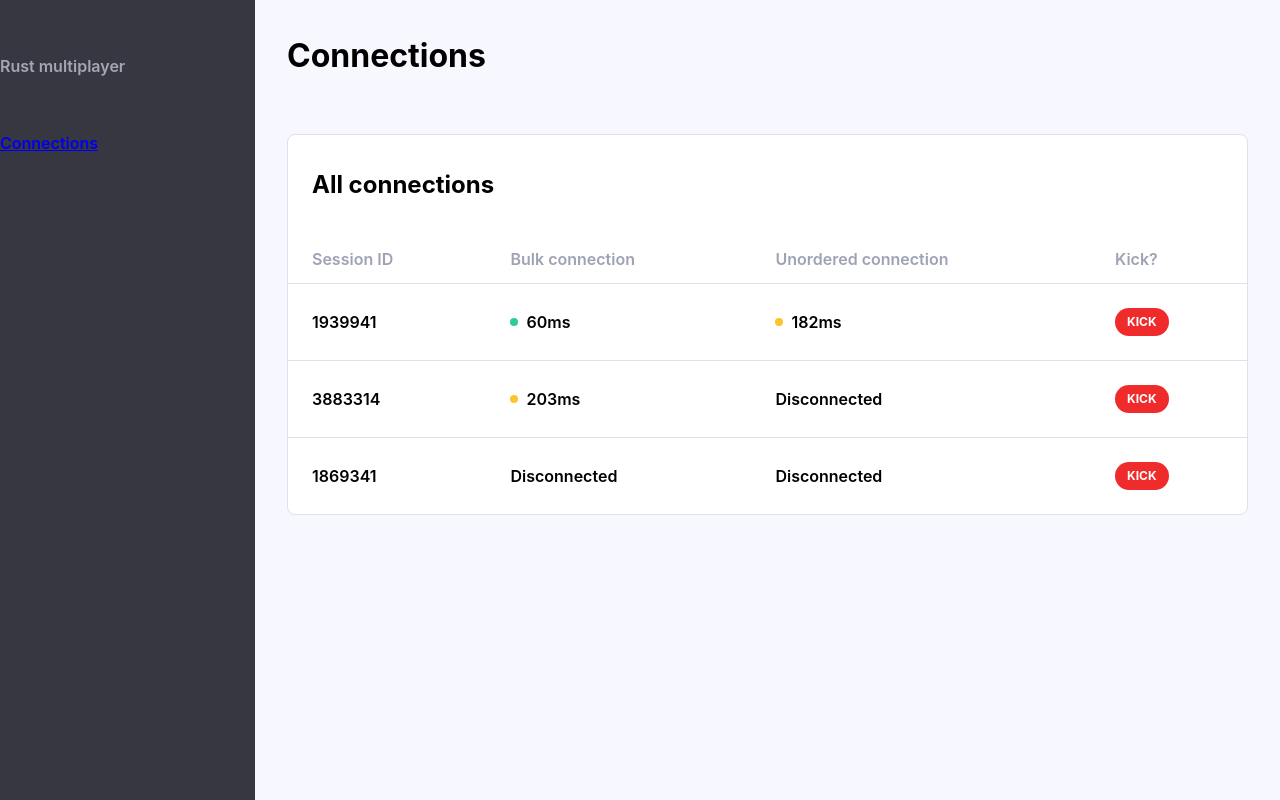
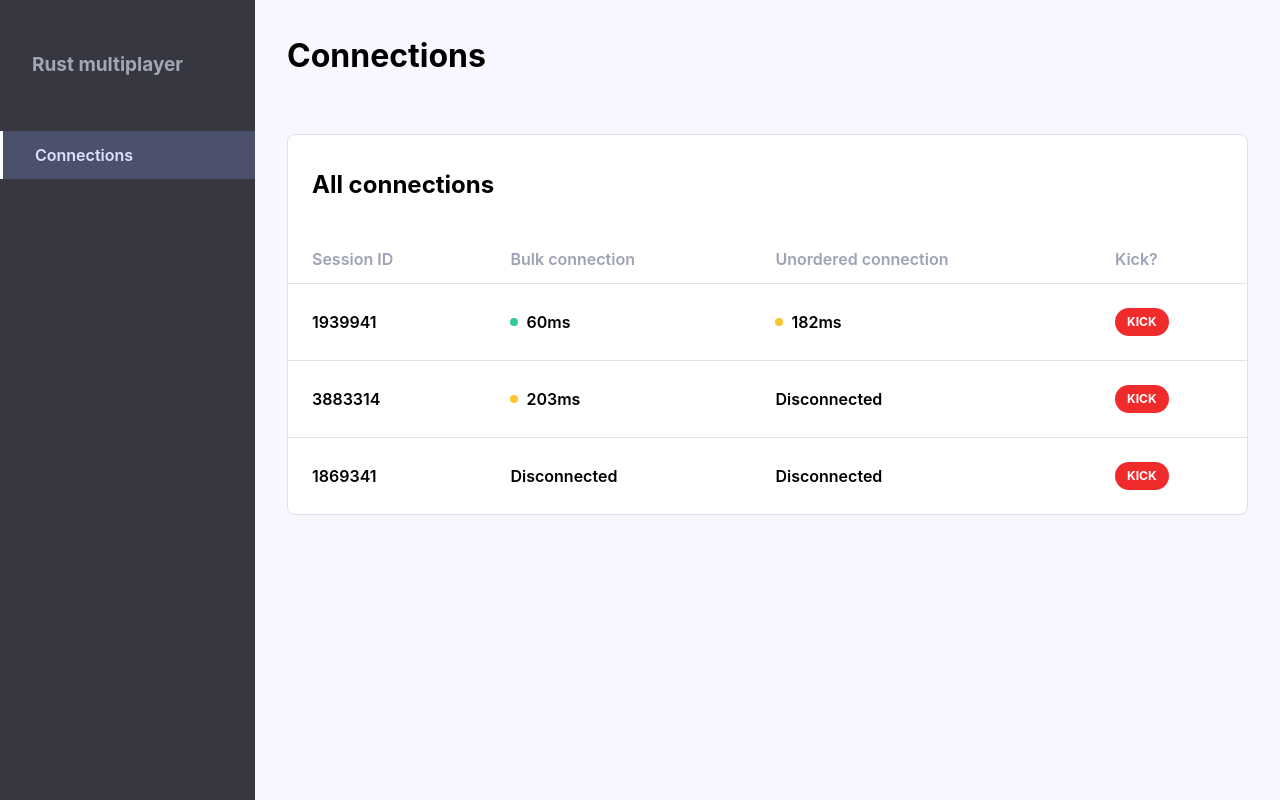
Before and after one commit to cdata/multiplay-rs, a Next.js app in the folder admin/: page / in a window 1280 px wide. Built offline with nearby package versions, Linux system fonts and the light colour scheme; a web font is replaced by a local one.

Commit message:
add active state to nav

```diff
--- a/admin/components/SideBar.tsx
+++ b/admin/components/SideBar.tsx
@@ -1,11 +1,20 @@
 import Link from 'next/link';
+import { useRouter } from 'next/router';
 
 const SideBar = () => {
+  const router = useRouter();
   return (
     <div className="sidebar">
       <div className="sidebar__header">Rust multiplayer</div>
       <nav className="sidebar__nav">
-        <Link href="/">Connections</Link>
+        <Link href="/">
+          <a
+            className="sidebar__link"
+            data-active={router.pathname === '/' ? '' : null}
+          >
+            Connections
+          </a>
+        </Link>
       </nav>
     </div>
   );
--- a/admin/styles/_theme.scss
+++ b/admin/styles/_theme.scss
@@ -28,7 +28,8 @@
   --sidebar-background: var(--color-grey-800);
   --sidebar-text: var(--color-grey-500);
   --sidebar-text-hover: var(--color-grey-400);
-  --sidebar-button-hover: var(--color-grey-600);
+  --sidebar-button-hover: var(--color-grey-700);
+  --sidebar-button-border: var(--color-white);
   --ping-good: var(--color-green-500);
   --ping-ok: var(--color-yellow-500);
   --ping-bad: var(--color-red-500);
--- a/admin/styles/components/_SideBar.scss
+++ b/admin/styles/components/_SideBar.scss
@@ -1,4 +1,7 @@
 .sidebar {
+  --sidebar-padding-x: 2rem;
+  --sidebar-padding-y: 0.75rem;
+
   width: 255px;
   flex-shrink: 0;
   background-color: var(--sidebar-background);
@@ -9,5 +12,26 @@
     display: flex;
     flex-direction: column;
     justify-content: center;
+    padding: var(--sidebar-padding-x);
+    font-size: 1.1875rem;
+    font-weight: var(--font-weight-bold);
+  }
+
+  &__link {
+    display: block;
+    padding: var(--sidebar-padding-y) var(--sidebar-padding-x);
+    color: var(--sidebar-text);
+    text-decoration: none;
+
+    &:hover,
+    &:focus,
+    &[data-active] {
+      color: var(--sidebar-text-hover);
+      background-color: var(--sidebar-button-hover);
+    }
+
+    &[data-active] {
+      border-left: 3px solid var(--sidebar-button-border);
+    }
   }
 }
```
